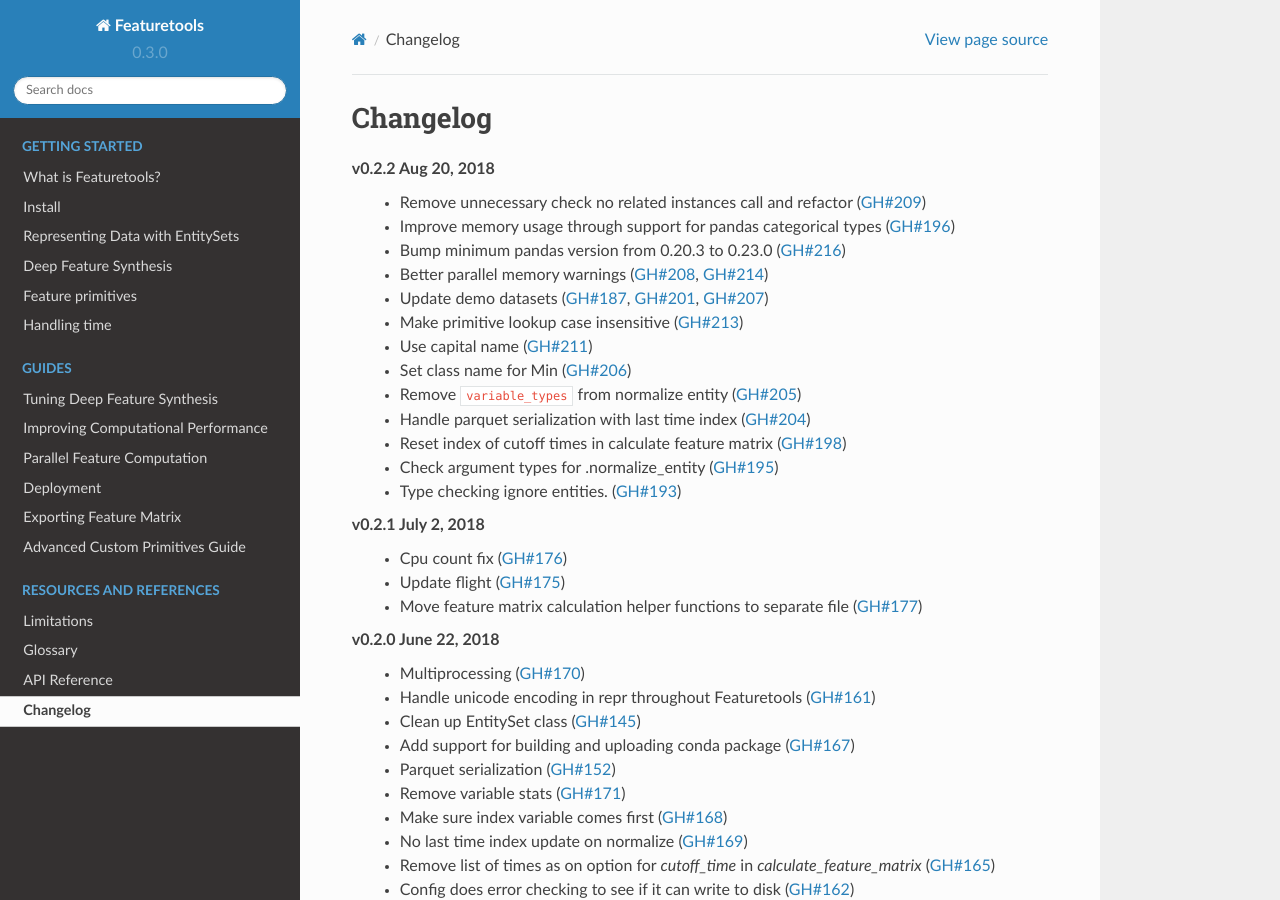
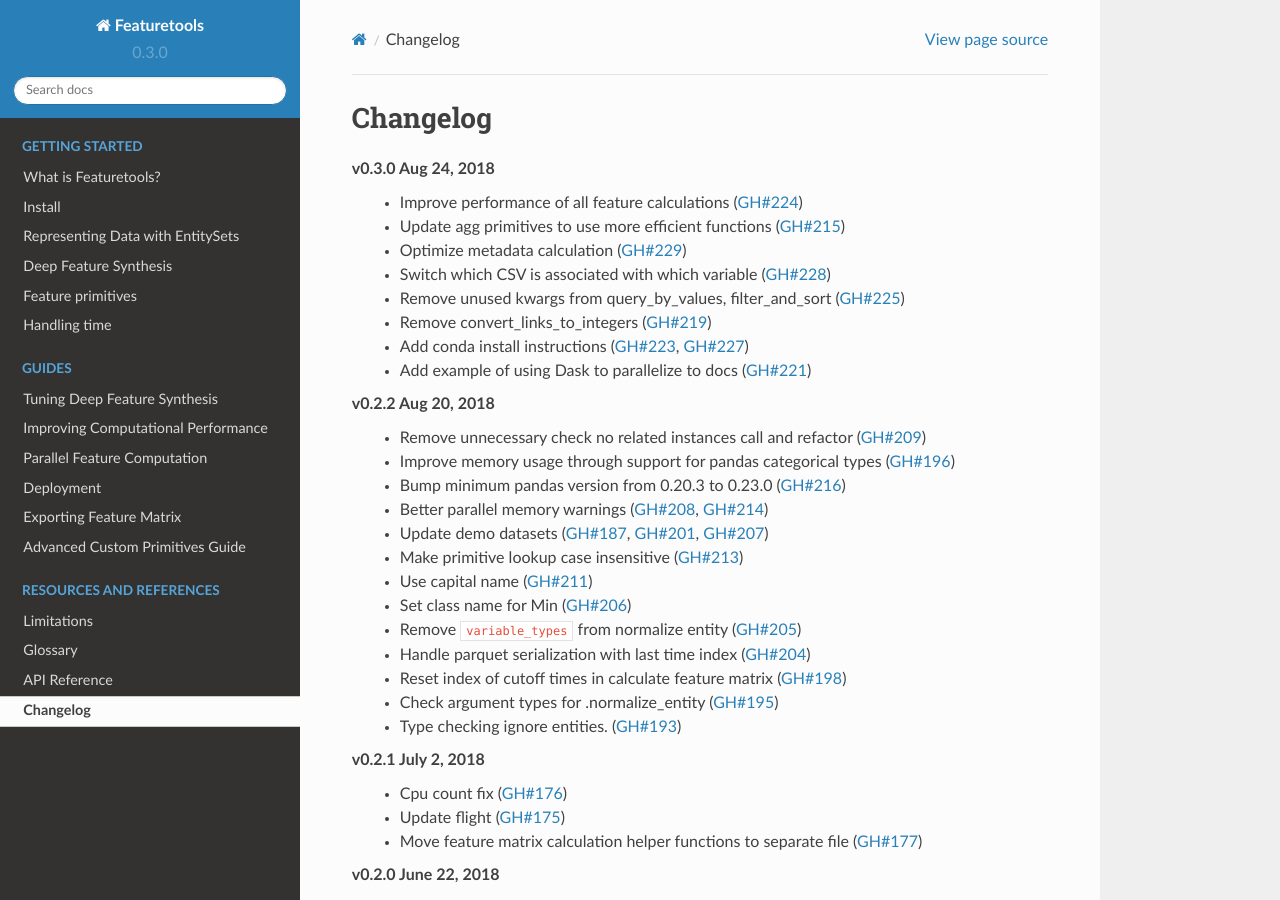
Before and after one commit to alteryx/featuretools, a Sphinx documentation site: the page built from docs/source/changelog.rst, in a window 1280 px wide and 900 px high. Built offline with Sphinx 7.4.7 and the Read the Docs theme 2.0.0, drawn with Linux system fonts in a browser that asks for light colours; comment, search, counter and statistics services are not loaded.

Commit message:
update changelog

```diff
--- a/docs/source/changelog.rst
+++ b/docs/source/changelog.rst
@@ -2,6 +2,16 @@
 
 Changelog
 ---------
+**v0.3.0** Aug 24, 2018
+    * Improve performance of all feature calculations (:pr:`224`)
+    * Update agg primitives to use more efficient functions (:pr:`215`)
+    * Optimize metadata calculation (:pr:`229`)
+    * Switch which CSV is associated with which variable (:pr:`228`)
+    * Remove unused kwargs from query_by_values, filter_and_sort (:pr:`225`)
+    * Remove convert_links_to_integers (:pr:`219`)
+    * Add conda install instructions (:pr:`223`, :pr:`227`)
+    * Add example of using Dask to parallelize to docs  (:pr:`221`)
+
 **v0.2.2** Aug 20, 2018
     * Remove unnecessary check no related instances call and refactor (:pr:`209`)
     * Improve memory usage through support for pandas categorical types (:pr:`196`)
```
